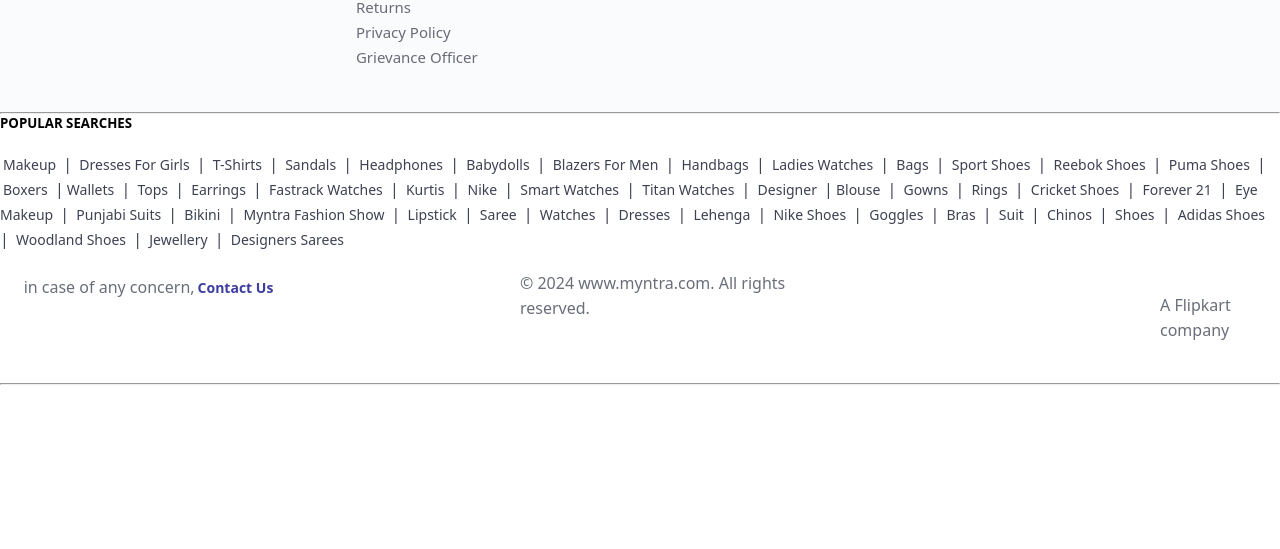
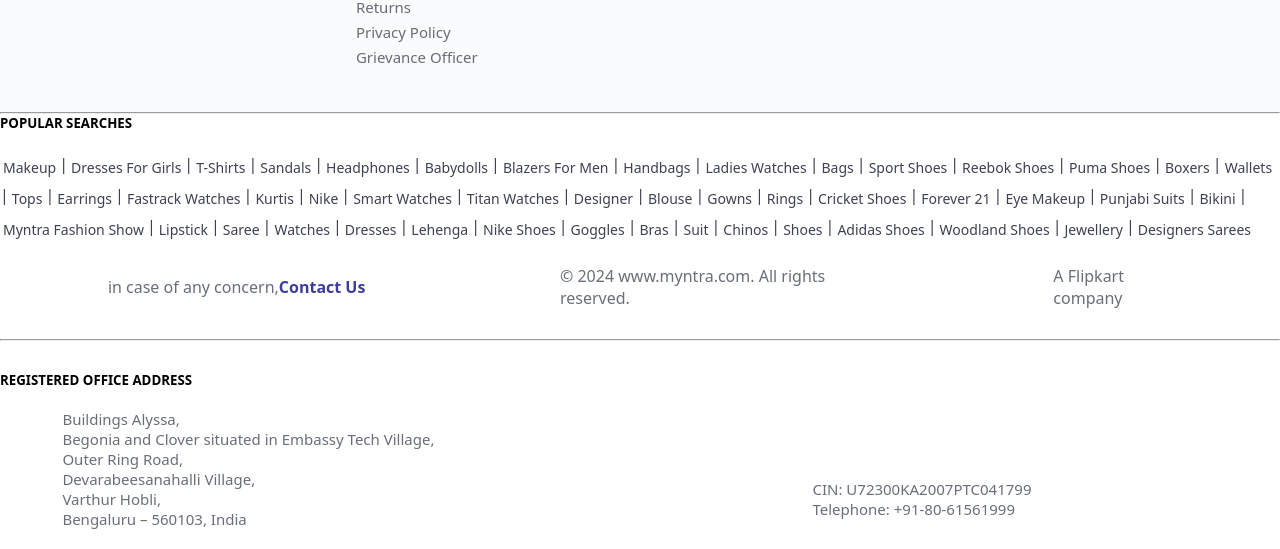
Before and after one commit to rizwanfayaz/Myntra-Clone, a plain HTML site: page index.html in a window 1280 px wide. Shown: the part 2157-2706 px from the top of the page. Before the commit the page ends 2562 px from the top, so only its background shows below. Drawn offline with nearby package versions, Linux system fonts and the light colour scheme.

Commit message:
completed

```diff
--- a/index.html
+++ b/index.html
@@ -56,7 +56,7 @@
 
     <main>
         <div class="banner-container">
-            <img class="banner-img" src="images/banner.jpg" alt="main banner">
+            <a href="#"><img class="banner-img" src="images/banner.jpg" alt="couldn't load image"></a>
         </div>
 
         <div class="category-heading">MEDAL WORTHY BRANDS TO BAG</div>
@@ -163,7 +163,9 @@
             <a href="#">Bras</a> | <a href="#">Suit</a> | <a href="#">Chinos</a> | <a href="#">Shoes</a> | <a
                 href="#">Adidas Shoes</a> | <a href="#">Woodland Shoes</a> | <a href="#">Jewellery</a> | <a
                 href="#">Designers Sarees</a>
+        </div>
 
+        <div class="cpyrgt-details">
             <div class="cont">
                 <p>in case of any concern,</p>
                 <a href="#">Contact Us</a>
@@ -173,7 +175,22 @@
                 © 2024 www.myntra.com. All rights reserved.
             </div>
             <div class="comp-name">A Flipkart company</div>
-            <hr>
+        </div>
+        <hr>
+
+        <h5 class="offc-hd">REGISTERED OFFICE ADDRESS</h5>
+        <div class="add-details">
+            <pre>
+                Buildings Alyssa,
+                Begonia and Clover situated in Embassy Tech Village,
+                Outer Ring Road,
+                Devarabeesanahalli Village,
+                Varthur Hobli,
+                Bengaluru – 560103, India</pre>
+
+            <pre id="para2">
+                    CIN: U72300KA2007PTC041799
+                    Telephone: +91-80-61561999</pre>
         </div>
 
     </footer>
--- a/style.css
+++ b/style.css
@@ -3,6 +3,10 @@
     padding: 0;
     font-family: system-ui, -apple-system, BlinkMacSystemFont, 'Segoe UI', Roboto, Oxygen, Ubuntu, Cantarell, 'Open Sans', 'Helvetica Neue', sans-serif;
     box-sizing: border-box;
+}
+
+body {
+    width: 100%;
 }
 
 header {
@@ -194,6 +198,8 @@ header {
     text-align: left;
     line-height: 25px;
     width: 100%;
+    display: flex;
+    flex-wrap: wrap;
 }
 
 .last-links a {
@@ -203,13 +209,17 @@ header {
     margin: 3px;
 }
 
+.cpyrgt-details {
+    display: flex;
+    justify-content: space-around;
+    margin-bottom: 30px;
+}
+
 .cont {
     width: 300px;
     display: flex;
     justify-content: center;
     align-items: center;
-    position: relative;
-    top: 20px;
 }
 
 .cont p {
@@ -225,15 +235,29 @@ header {
 .cpyrgt {
     color: #696e79;
     width: 320px;
-    position: relative;
-    left: 520px;
-    bottom: 12px;
 }
 
 .comp-name {
     color: #696e79;
     width: 140px;
-    position: relative;
-    left: 1160px;
-    bottom: 40px;
 }
+
+.offc-hd {
+    margin-top: 30px;
+}
+
+.add-details {
+    margin-top: 20px;
+    margin-bottom: 20px;
+    display: flex;
+}
+
+.add-details pre {
+    color: #696e79;
+    font-size: 15px;
+}
+
+.add-details #para2 {
+    margin-left: 300px;
+    margin-top: 70px;
+}
```
Also changed, not shown: 1 other file.
